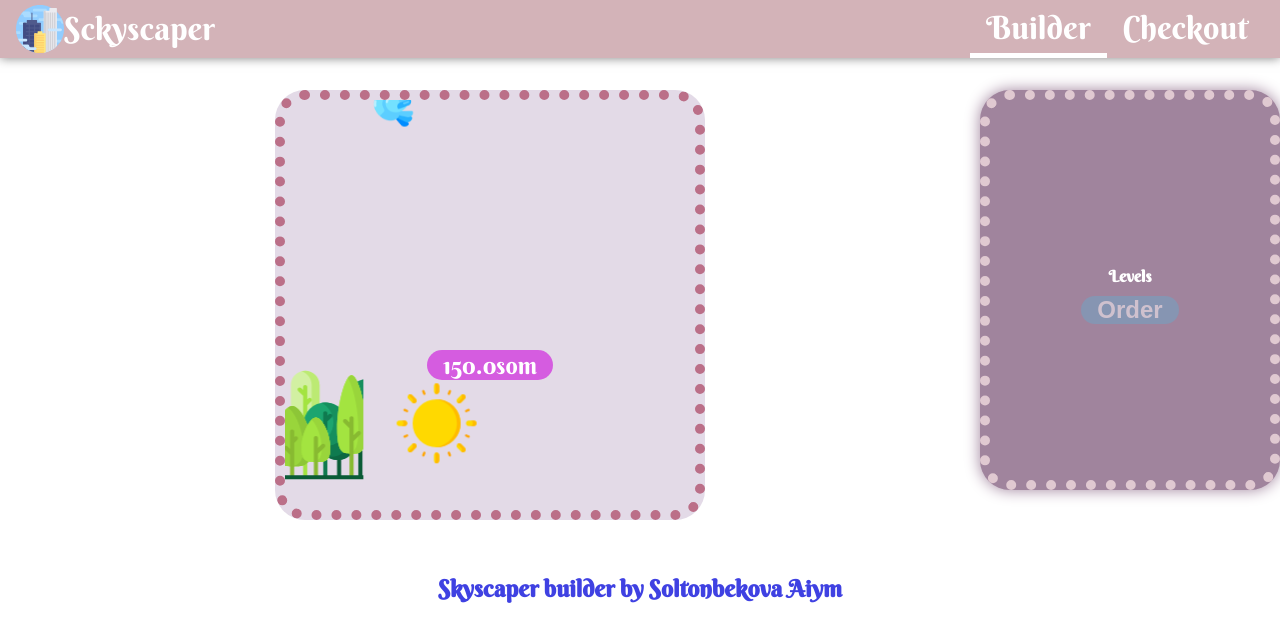
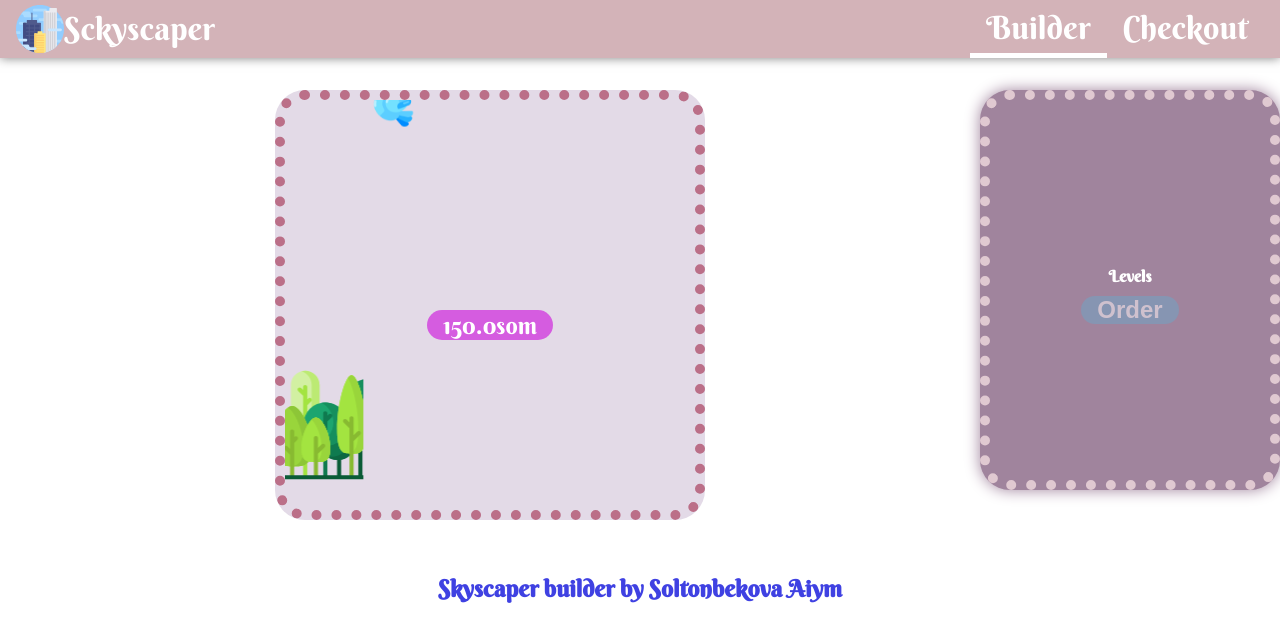
Before and after one commit to soltonbekov-aiymkyz/builder, a React (Create React App) app: page / in a window 1280 px wide. Shown: the top 642 px of the page. Built offline with nearby package versions, Linux system fonts and the light colour scheme; no server answers.

Commit message:
remove some pages inn this page

```diff
--- a/src/components/SkyscaperBuilder/SkyscaperPreview/SkyscaperPreview.js
+++ b/src/components/SkyscaperBuilder/SkyscaperPreview/SkyscaperPreview.js
@@ -25,8 +25,9 @@ return (
              <div className={classes.rocketImage}></div>
              <div className={classes.birdImage}></div>
              <div className={classes.cloudImage}></div>
+{/*
+             <div className={classes.background}></div> */}
 
-             <div className={classes.sunImage}></div>
              <div className={classes.cloImage}></div>
              <div className={classes.seaImage}></div>
              <div className={classes.tree1Image}></div>
```
